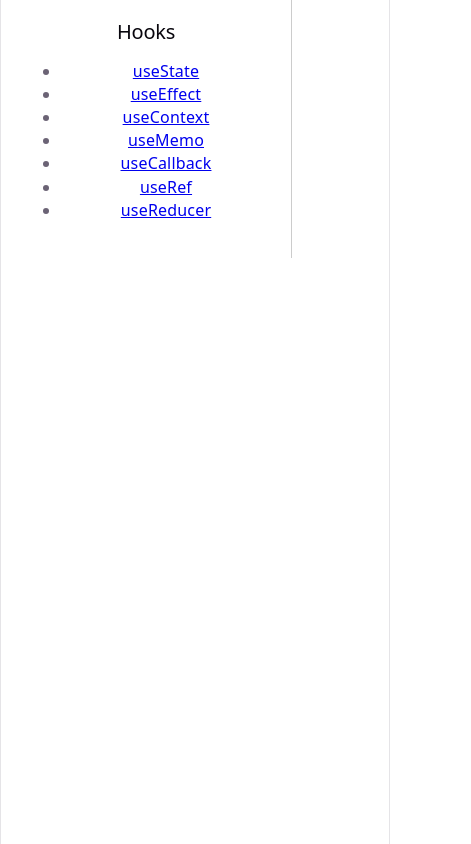
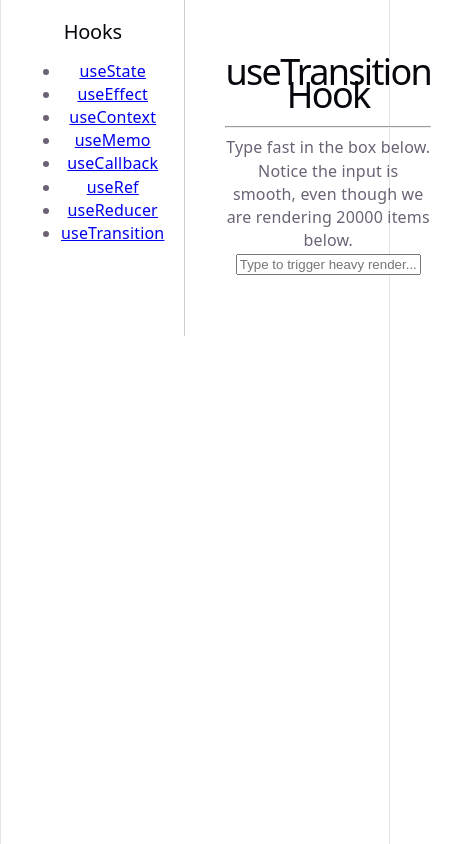
Before and after one commit to prasadaraod/react-hooks-explorer, a React (Vite) app: page /use-transition in a window 390 px wide. Shown: the whole page, 471 px wide, since content can reach past the window. Built offline with nearby package versions, Linux system fonts and the light colour scheme.

Commit message:
use transition for responsive  UI during heavey renders

```diff
--- a/src/App.jsx
+++ b/src/App.jsx
@@ -6,6 +6,7 @@ import UseMemoPage from './pages/UseMemoPage';
 import UseCallbackPage from './pages/UseCallbackPage';
 import UseRefPage from './pages/UseRefPage';
 import UseReducerPage from './pages/UseReducerPage';
+import UseTransitionPage from './pages/UseTransitionPage';
 
 function App() {
   return (
@@ -22,6 +23,7 @@ function App() {
             <li><Link to="/use-callback">useCallback</Link></li>
             <li><Link to="/use-ref">useRef</Link></li>
             <li><Link to="/use-reducer">useReducer</Link></li>
+            <li><Link to="/use-transition">useTransition</Link></li>
             {/* We will add more links here as we go */}
           </ul>
         </nav>
@@ -36,6 +38,7 @@ function App() {
             <Route path='/use-callback' element={<UseCallbackPage />} />
             <Route path='/use-ref' element={<UseRefPage />} />
             <Route path='/use-reducer' element={<UseReducerPage />} />
+            <Route path='/use-transition' element={<UseTransitionPage />} />
             <Route path="/" element={<h1>Select a Hook to explore</h1>} />
           </Routes>
         </main>
--- /dev/null
+++ b/src/pages/UseTransitionPage.jsx
@@ -0,0 +1,51 @@
+import { useState, useTransition } from 'react';
+
+const UseTransitionPage = () => {
+  const [isPending, startTransition] = useTransition();
+  const [input, setInput] = useState('');
+  const [list, setList] = useState([]);
+
+  const LIST_SIZE = 20000;
+
+  function handleChange(e) {
+    // 1. URGENT update: The text box should update immediately as we type
+    setInput(e.target.value);
+
+    // 2. NON-URGENT update: Filtering a massive list
+    startTransition(() => {
+      const newList = [];
+      for (let i = 0; i < LIST_SIZE; i++) {
+        newList.push(e.target.value);
+      }
+      setList(newList);
+    });
+  }
+
+  return (
+    <div style={{ padding: '20px' }}>
+      <h1>useTransition Hook</h1>
+      <hr />
+
+      <section style={{ marginBottom: '20px' }}>
+        <p>Type fast in the box below. Notice the input is smooth, even though we are rendering {LIST_SIZE} items below.</p>
+        <input type="text" value={input} onChange={handleChange} placeholder="Type to trigger heavy render..." />
+      </section>
+
+      <section>
+        {isPending ? (
+          <p style={{ color: 'blue', fontWeight: 'bold' }}>Loading heavy list...</p>
+        ) : (
+          <div style={{ display: 'grid', gridTemplateColumns: 'repeat(auto-fill, minmax(100px, 1fr))', gap: '5px' }}>
+            {list.map((item, index) => (
+              <div key={index} style={{ fontSize: '10px', border: '1px solid #ddd', padding: '2px' }}>
+                {item}
+              </div>
+            ))}
+          </div>
+        )}
+      </section>
+    </div>
+  );
+};
+
+export default UseTransitionPage;
```
